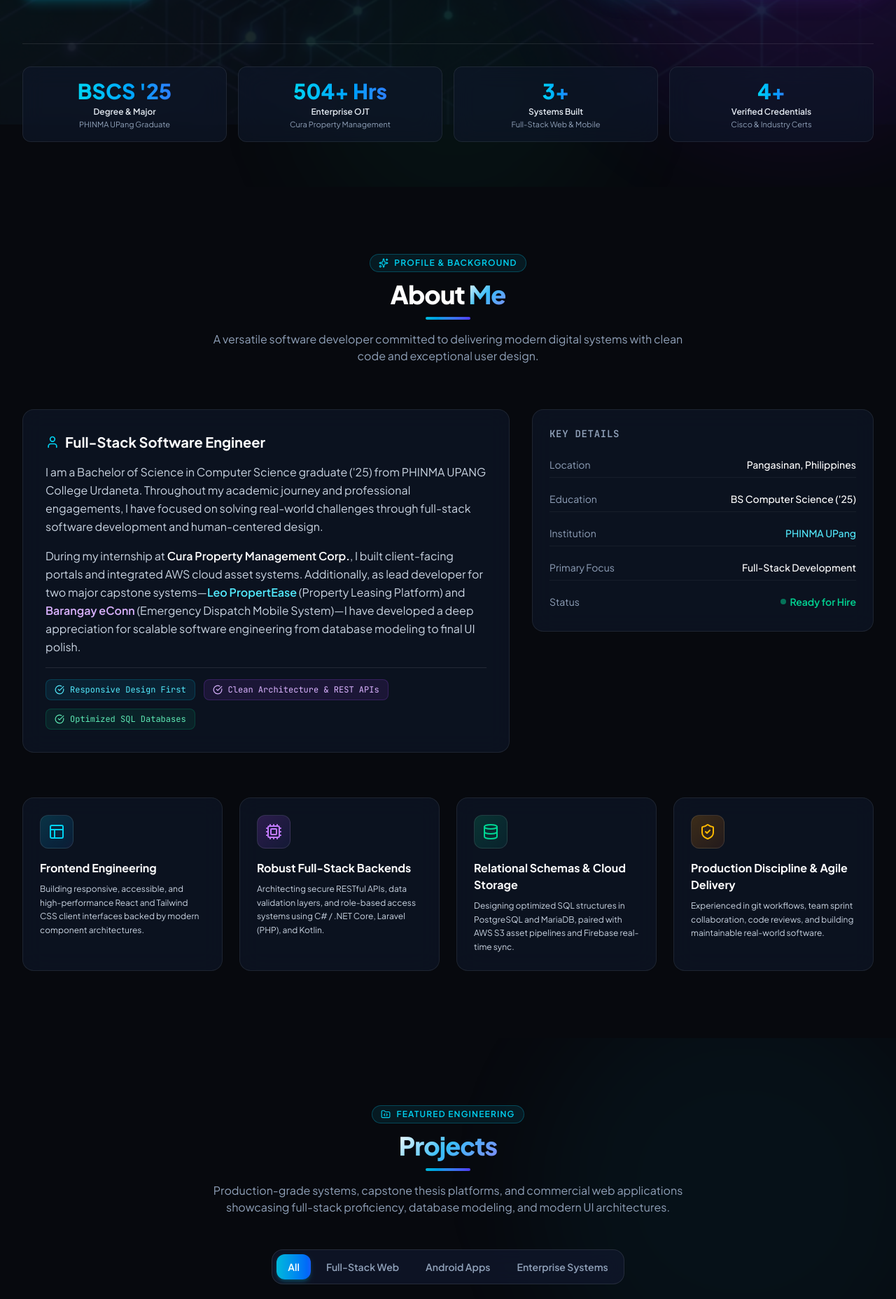
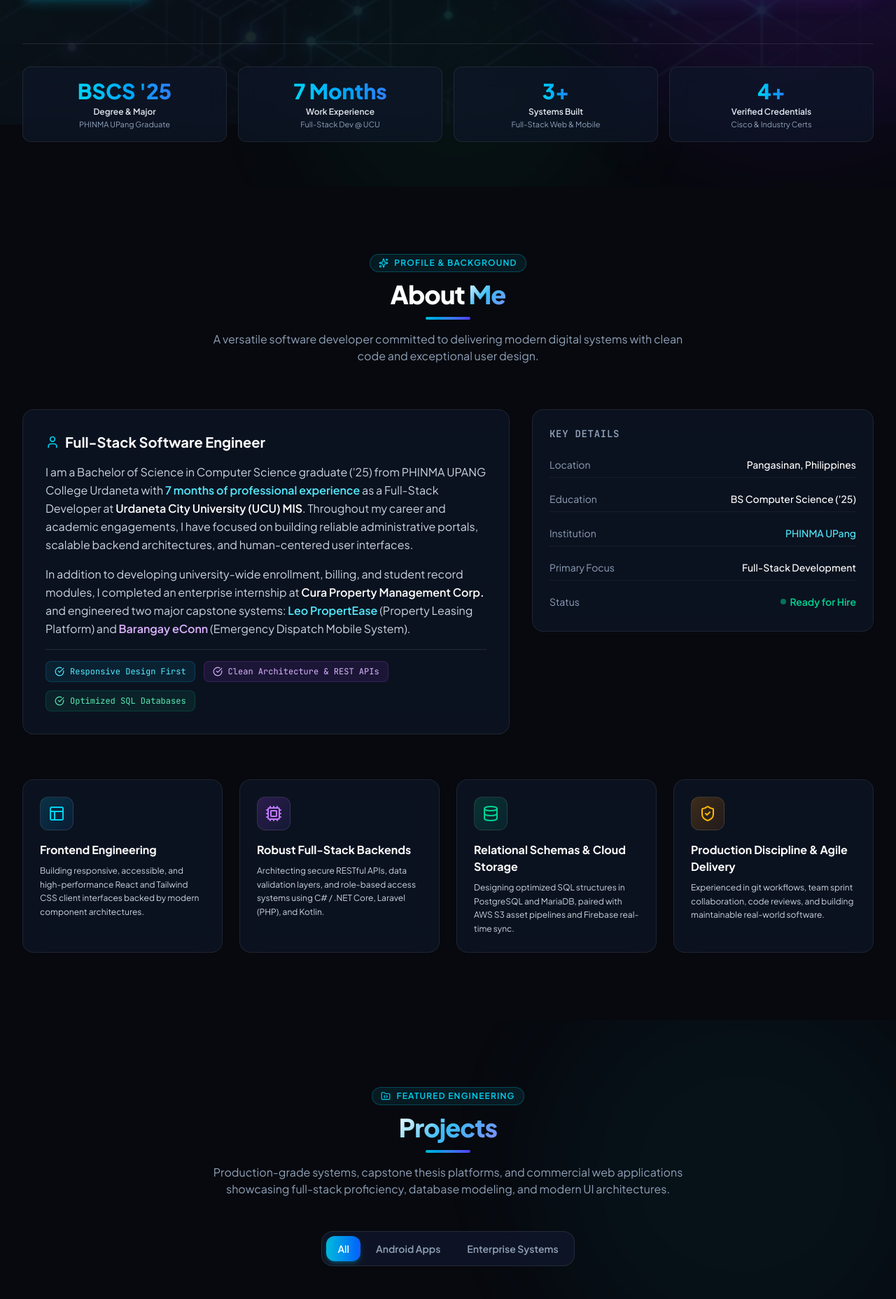
Before and after one commit to Dkyle19/Portfolio, a React (Vite) app: page / in a window 1280 px wide. Shown: the part 622-2479 px from the top of the page at 70% size. Built offline with nearby package versions, Linux system fonts and the light colour scheme.

Commit message:
initial commit

```diff
--- a/src/components/About.jsx
+++ b/src/components/About.jsx
@@ -70,11 +70,11 @@ export default function About() {
             </h3>
 
             <p className="text-slate-300 text-sm sm:text-base leading-relaxed">
-              I am a Bachelor of Science in Computer Science graduate ('25) from PHINMA UPANG College Urdaneta. Throughout my academic journey and professional engagements, I have focused on solving real-world challenges through full-stack software development and human-centered design.
+              I am a Bachelor of Science in Computer Science graduate ('25) from PHINMA UPANG College Urdaneta with <strong className="text-cyan-300 font-semibold">7 months of professional experience</strong> as a Full-Stack Developer at <strong className="text-white font-semibold">Urdaneta City University (UCU) MIS</strong>. Throughout my career and academic engagements, I have focused on building reliable administrative portals, scalable backend architectures, and human-centered user interfaces.
             </p>
 
             <p className="text-slate-300 text-sm sm:text-base leading-relaxed">
-              During my internship at <strong className="text-white font-semibold">Cura Property Management Corp.</strong>, I built client-facing portals and integrated AWS cloud asset systems. Additionally, as lead developer for two major capstone systems—<strong className="text-cyan-300 font-semibold">Leo PropertEase</strong> (Property Leasing Platform) and <strong className="text-purple-300 font-semibold">Barangay eConn</strong> (Emergency Dispatch Mobile System)—I have developed a deep appreciation for scalable software engineering from database modeling to final UI polish.
+              In addition to developing university-wide enrollment, billing, and student record modules, I completed an enterprise internship at <strong className="text-white font-semibold">Cura Property Management Corp.</strong> and engineered two major capstone systems: <strong className="text-cyan-300 font-semibold">Leo PropertEase</strong> (Property Leasing Platform) and <strong className="text-purple-300 font-semibold">Barangay eConn</strong> (Emergency Dispatch Mobile System).
             </p>
 
             <div className="pt-4 border-t border-white/10 flex flex-wrap gap-3">
--- a/src/components/Projects.jsx
+++ b/src/components/Projects.jsx
@@ -8,12 +8,11 @@ export default function Projects() {
   const [selectedCategory, setSelectedCategory] = useState('All');
   const [activeProjectModal, setActiveProjectModal] = useState(null);
 
-  const categories = ['All', 'Full-Stack Web', 'Android Apps', 'Enterprise Systems'];
+  const categories = ['All', 'Android Apps', 'Enterprise Systems'];
 
   const filteredProjects = selectedCategory === 'All'
     ? projects
     : projects.filter((p) => {
-        if (selectedCategory === 'Full-Stack Web') return p.type.toLowerCase().includes('web') || p.techStack.includes('Laravel') || p.techStack.includes('C#');
         if (selectedCategory === 'Android Apps') return p.type.toLowerCase().includes('mobile') || p.type.toLowerCase().includes('android') || p.techStack.includes('Android');
         if (selectedCategory === 'Enterprise Systems') return p.category.toLowerCase().includes('enterprise') || p.techStack.includes('AWS') || p.techStack.includes('Airtable');
         return true;
--- a/src/data/portfolioData.js
+++ b/src/data/portfolioData.js
@@ -5,7 +5,7 @@ export const portfolioData = {
     nickname: "Daryl",
     role: "Full Stack Developer",
     tagline: "Building high-performance web applications, scalable backend systems, and robust database architectures.",
-    bio: "Computer Science graduate with hands-on experience as a Full Stack Developer at Urdaneta City University. Proficient in modern web technologies including JavaScript, React, PHP, and PostgreSQL, with a proven track record of developing and maintaining scalable web applications and responsive user interfaces. Skilled in backend systems, database management, enhancing operational modules (billing, enrollment, and student records), and optimizing overall system performance. Brings strong problem-solving abilities, adaptability, and effective team collaboration skills to fast-paced technical environments.",
+    bio: "Computer Science graduate with 7 months of professional experience as a Full Stack Developer at Urdaneta City University (UCU) MIS. Proficient in modern web technologies including JavaScript, React, PHP, and PostgreSQL, with a proven track record of developing and maintaining scalable web applications and responsive user interfaces. Skilled in backend systems, database management, enhancing operational modules (billing, enrollment, and student records), and optimizing overall system performance. Brings strong problem-solving abilities, adaptability, and effective team collaboration skills to fast-paced technical environments.",
     email: "darylkyle17@gmail.com",
     phone: "+63 945-517-3430",
     location: "Urdaneta City, Pangasinan, Philippines",
@@ -19,7 +19,7 @@ export const portfolioData = {
 
   stats: [
     { label: "Degree & Major", value: "BSCS '25", sublabel: "PHINMA UPang Graduate" },
-    { label: "Enterprise OJT", value: "504+ Hrs", sublabel: "Cura Property Management" },
+    { label: "Work Experience", value: "7 Months", sublabel: "Full-Stack Dev @ UCU" },
     { label: "Systems Built", value: "3+", sublabel: "Full-Stack Web & Mobile" },
     { label: "Verified Credentials", value: "4+", sublabel: "Cisco & Industry Certs" }
   ],
@@ -137,8 +137,8 @@ export const portfolioData = {
       badge: "Industry Internship Project",
       featured: true,
       thumbnail: "/assets/projects/cura/Web%20Design.jpg",
-      description: "Commercial web administration and property leasing portal built during a 504-hour On-the-Job Training internship at Cura Property Management Corp. in Baguio City. Developed front-end interfaces for property listings, unit directories, and tenant search filters.",
-      longDescription: "Engineered at Cura Property Management Corp. (Baguio City) as a Front-End Computer Science Intern. Responsibilities included building responsive UI components with Laravel and Tailwind CSS, implementing property search and filter interfaces, integrating AWS S3 for document storage, and maintaining the MariaDB database. Internship ran from December 9, 2024 to March 8, 2025 (504 hours total).",
+      description: "Commercial web administration and property leasing portal built during a 3-month On-the-Job Training internship at Cura Property Management Corp. in Baguio City. Developed front-end interfaces for property listings, unit directories, and tenant search filters.",
+      longDescription: "Engineered at Cura Property Management Corp. (Baguio City) as a Front-End Computer Science Intern. Responsibilities included building responsive UI components with Laravel and Tailwind CSS, implementing property search and filter interfaces, integrating AWS S3 for document storage, and maintaining the MariaDB database. Internship ran from December 9, 2024 to March 8, 2025 (3 months full-time).",
       role: "Front-End Developer Intern",
       period: "Dec 2024 – Mar 2025",
       type: "Enterprise Web Suite",
@@ -225,9 +225,9 @@ export const portfolioData = {
       role: "Full Stack Developer",
       company: "Management Information System (MIS) — Urdaneta City University",
       location: "Urdaneta City, Pangasinan",
-      period: "Jan 2026 – Present",
+      period: "7 Months Experience",
       type: "Full-Time",
-      description: "Developed and maintained web-based information systems for the university's administrative and academic operations using JavaScript, React, PHP, and PostgreSQL. Contributed to both front-end and back-end development, ensuring reliable performance, scalability, and a user-friendly experience.",
+      description: "7 months of hands-on experience developing and maintaining mission-critical web-based information systems for university administrative and academic operations using JavaScript, React, PHP, and PostgreSQL. Contributed to both front-end and back-end development, ensuring high reliability, data integrity, and optimal performance.",
       achievements: [
         "Designed and implemented responsive user interfaces using React and modern web technologies.",
         "Developed and maintained backend functionalities and database structures using PHP and PostgreSQL.",
@@ -242,8 +242,8 @@ export const portfolioData = {
       company: "Cura Property Management Corp.",
       location: "Baguio City, Philippines",
       period: "Dec 2024 – Mar 2025",
-      type: "Internship (504 Hours OJT)",
-      description: "Completed 504 hours of On-the-Job Training, developing enterprise client-facing web interfaces, property listing pages, and administrative dashboards for a commercial real estate firm.",
+      type: "Internship (3 Months OJT)",
+      description: "Completed 3 months of On-the-Job Training, developing enterprise client-facing web interfaces, property listing pages, and administrative dashboards for a commercial real estate firm.",
       achievements: [
         "Built dynamic, responsive web interfaces using Laravel and Tailwind CSS based on Figma mockups.",
         "Integrated AWS storage for secure tenant lease contract storage and cloud asset pipelines.",
@@ -287,8 +287,8 @@ export const portfolioData = {
       title: "Certificate of Completion — On-the-Job Training (Computer Science Intern)",
       issuer: "Cura Property Management Corp.",
       date: "March 10, 2025",
-      credentialId: "CPMC-OJT-504HRS",
-      description: "Completed 504 hours of On-the-Job Training as a Computer Science Intern from December 9, 2024 to March 8, 2025. Recognized by Laurence N. Ferrer (Head of Human Resources) and Pamela L. Tecson (Chief Operations Officer).",
+      credentialId: "CPMC-OJT-3MOS",
+      description: "Completed 3 months of On-the-Job Training as a Computer Science Intern from December 9, 2024 to March 8, 2025. Recognized by Laurence N. Ferrer (Head of Human Resources) and Pamela L. Tecson (Chief Operations Officer).",
       badge: "Verified Industry Credential"
     },
     {
```
